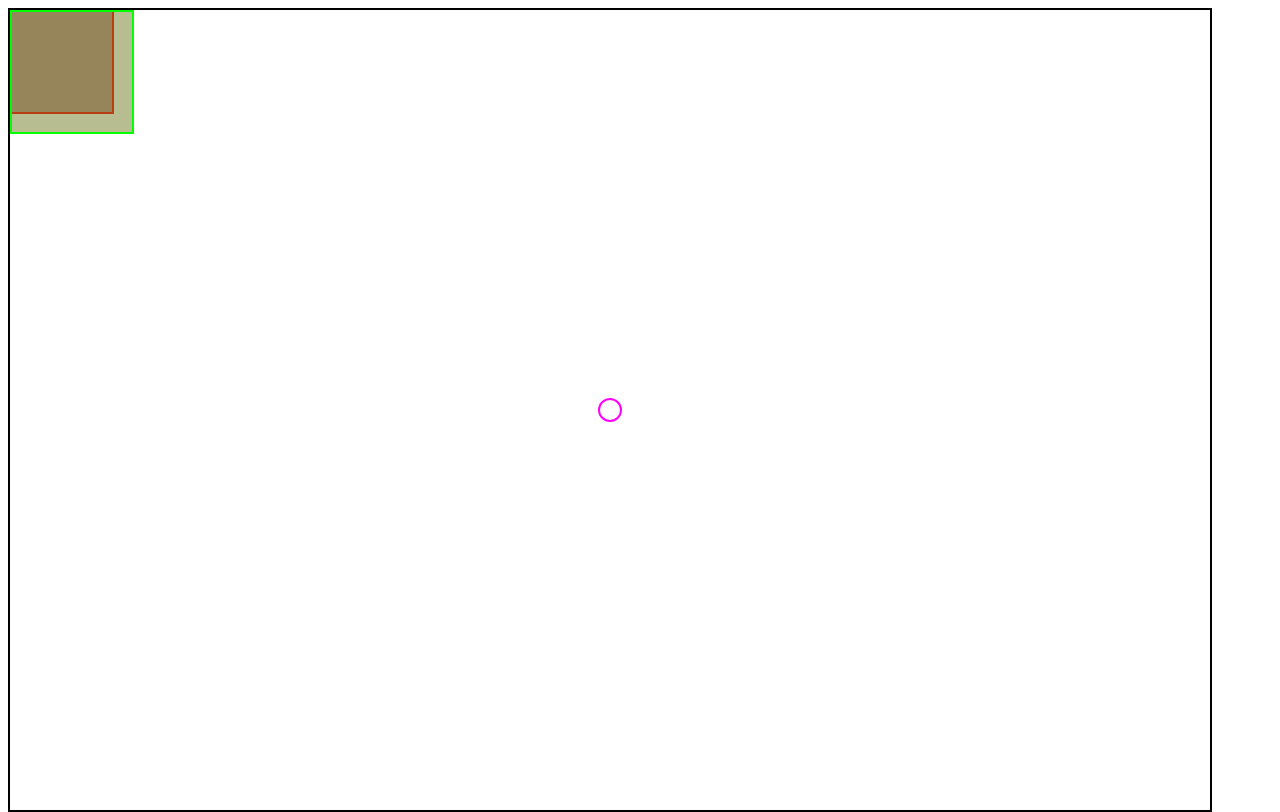
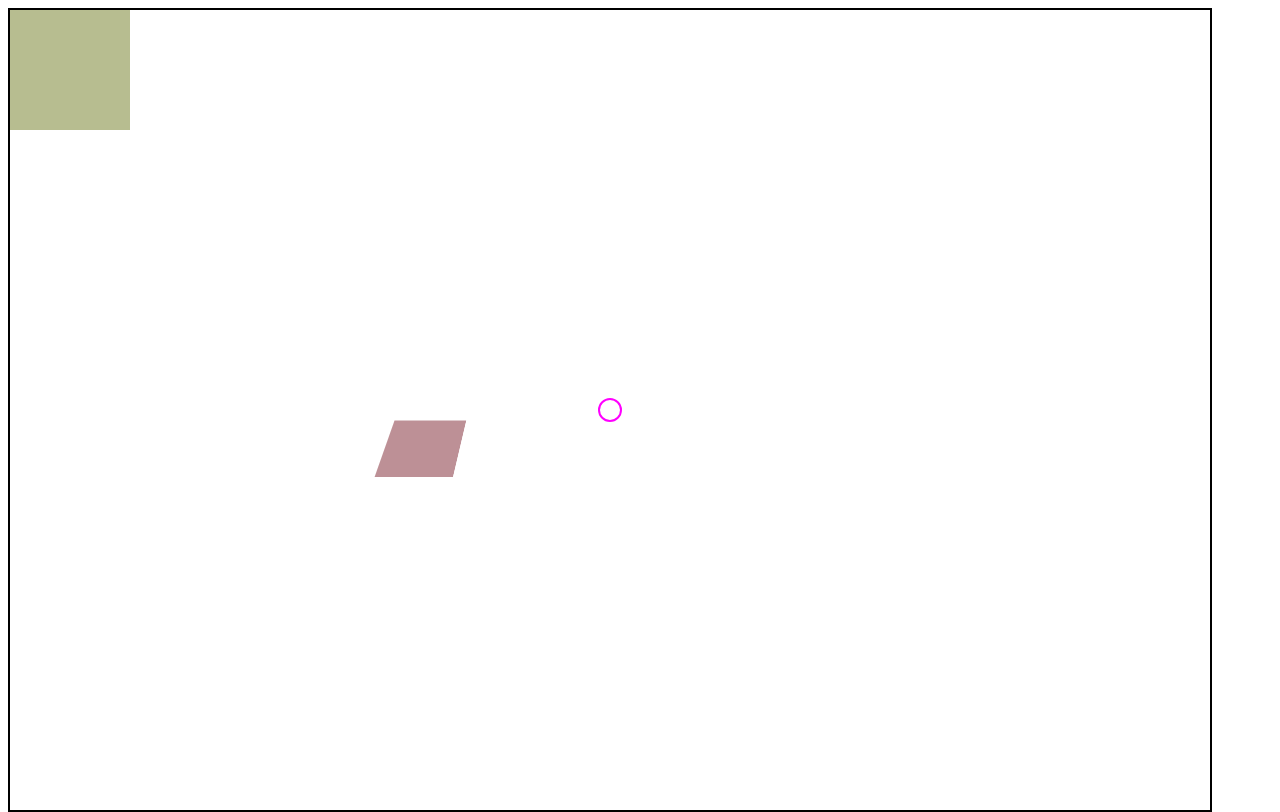
Before and after one commit to ernygg/10a_JavaScript_3D, a plain HTML site: page index.html in a window 1280 px wide. Drawn offline with Linux system fonts and the light colour scheme.

Commit message:
3d introduced

```diff
--- a/style.css
+++ b/style.css
@@ -3,12 +3,14 @@
     height: 800px;
     width: 1200px;
     border: 2px solid #000;
+    perspective: 600px;
 }
 
 #world {
     position: absolute;
     width: inherit;
     height: inherit;
+    transform-style: preserve-3d;
 }
 
 #square1 {
@@ -16,7 +18,7 @@
     height: 100px;
     width: 100px;
     background: rgba(124, 34, 46, 0.5);
-    border: 2px solid #FF0000;
+    transform: translate3d(300px, 400px, -200px) rotateX(45deg);
 }
 
 #square2 {
@@ -24,7 +26,6 @@
     height: 120px;
     width: 120px;
     background: rgba(112, 124, 34, 0.5);
-    border: 2px solid #00FF00;
 }
 
 #pawn {
```
